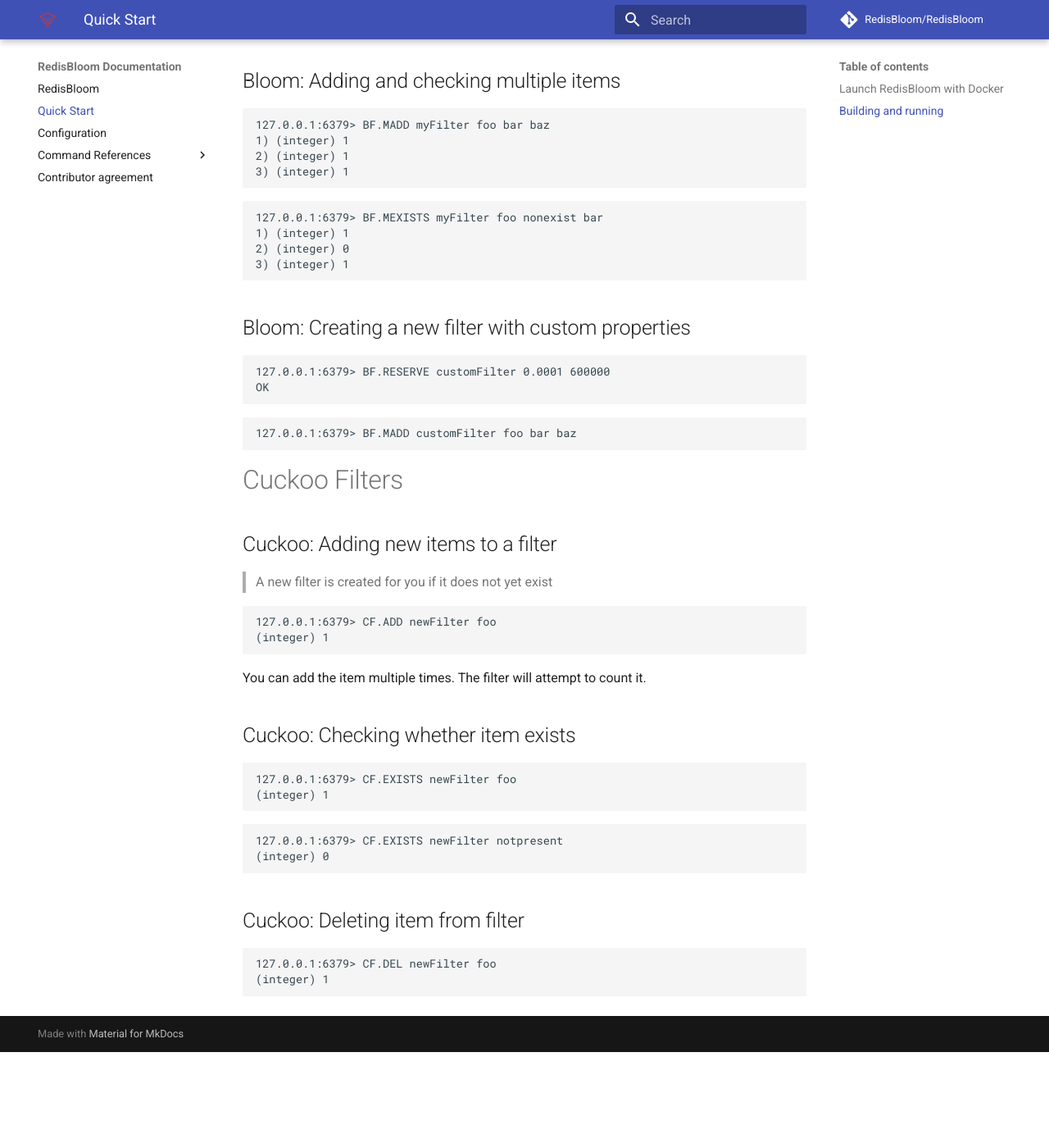
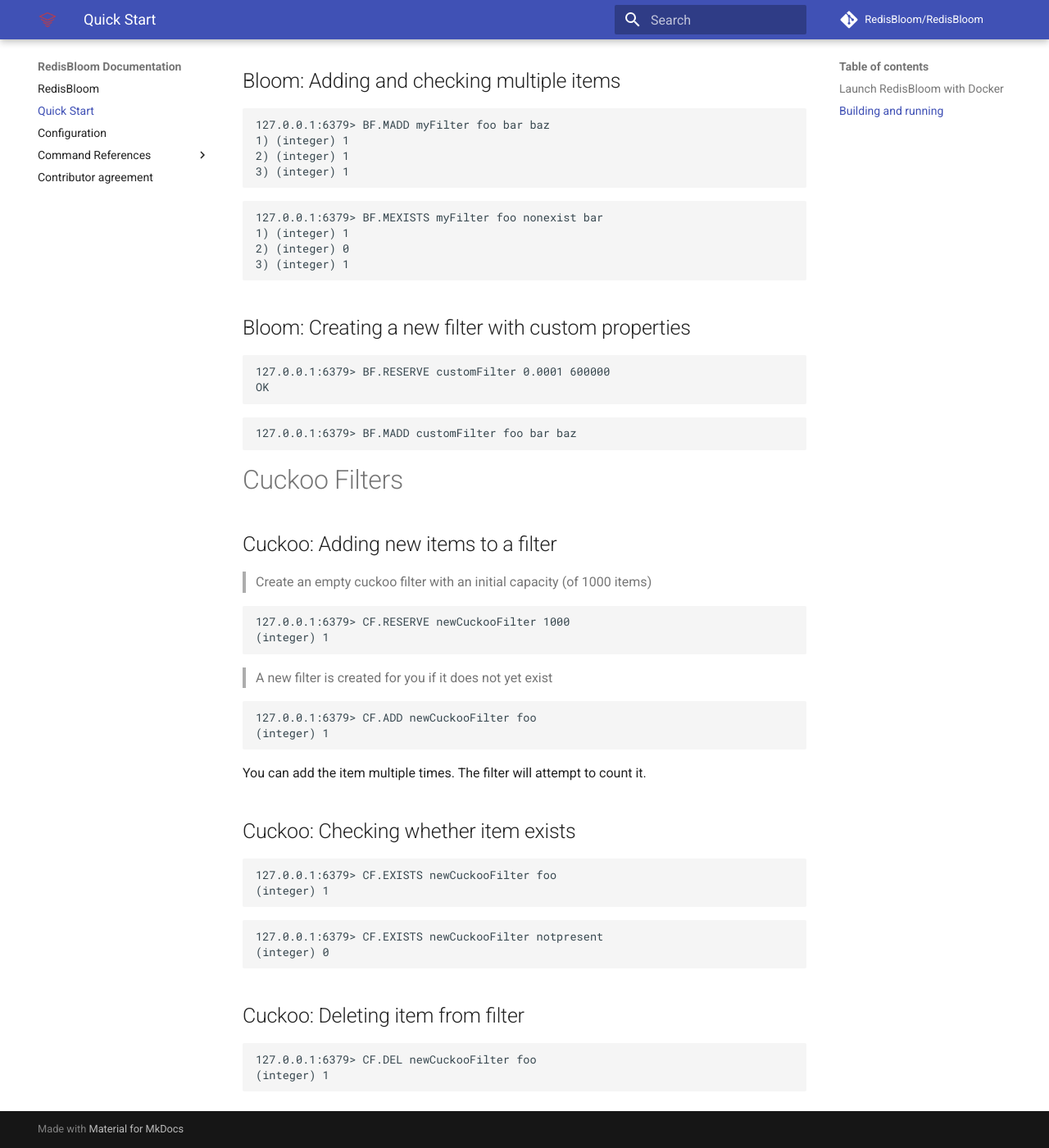
Before and after one commit to RedisBloom/RedisBloom, an MkDocs documentation site: the page built from docs/Quick_Start.md, in a window 1280 px wide and 1400 px high, scrolled down 930 px. Shown: the whole window at 82% size. Built offline with MkDocs 1.6.1 and Material for MkDocs 9.7.7, drawn with Linux system fonts in a browser that asks for light colours; comment, search, counter and statistics services are not loaded; old or Windows-style settings are respelled for this version of MkDocs; before the commit the page ends 2213 px from its top, so only the background shows below that.

Commit message:
Add CF.RESERVE example
add CF.RESERVE example and changed key name from newFilter to newCuckooFilter

````diff
--- a/docs/Quick_Start.md
+++ b/docs/Quick_Start.md
@@ -71,10 +71,18 @@
 
 ## Cuckoo: Adding new items to a filter
 
+
+> Create an empty cuckoo filter with an initial capacity (of 1000 items)
+
+```
+127.0.0.1:6379> CF.RESERVE newCuckooFilter 1000
+(integer) 1
+```
+
 > A new filter is created for you if it does not yet exist
 
 ```
-127.0.0.1:6379> CF.ADD newFilter foo
+127.0.0.1:6379> CF.ADD newCuckooFilter foo
 (integer) 1
 ```
 
@@ -83,18 +91,18 @@
 ## Cuckoo: Checking whether item exists
 
 ```
-127.0.0.1:6379> CF.EXISTS newFilter foo
+127.0.0.1:6379> CF.EXISTS newCuckooFilter foo
 (integer) 1
 ```
 
 ```
-127.0.0.1:6379> CF.EXISTS newFilter notpresent
+127.0.0.1:6379> CF.EXISTS newCuckooFilter notpresent
 (integer) 0
 ```
 
 ## Cuckoo: Deleting item from filter
 
 ```
-127.0.0.1:6379> CF.DEL newFilter foo
+127.0.0.1:6379> CF.DEL newCuckooFilter foo
 (integer) 1
 ```
````
